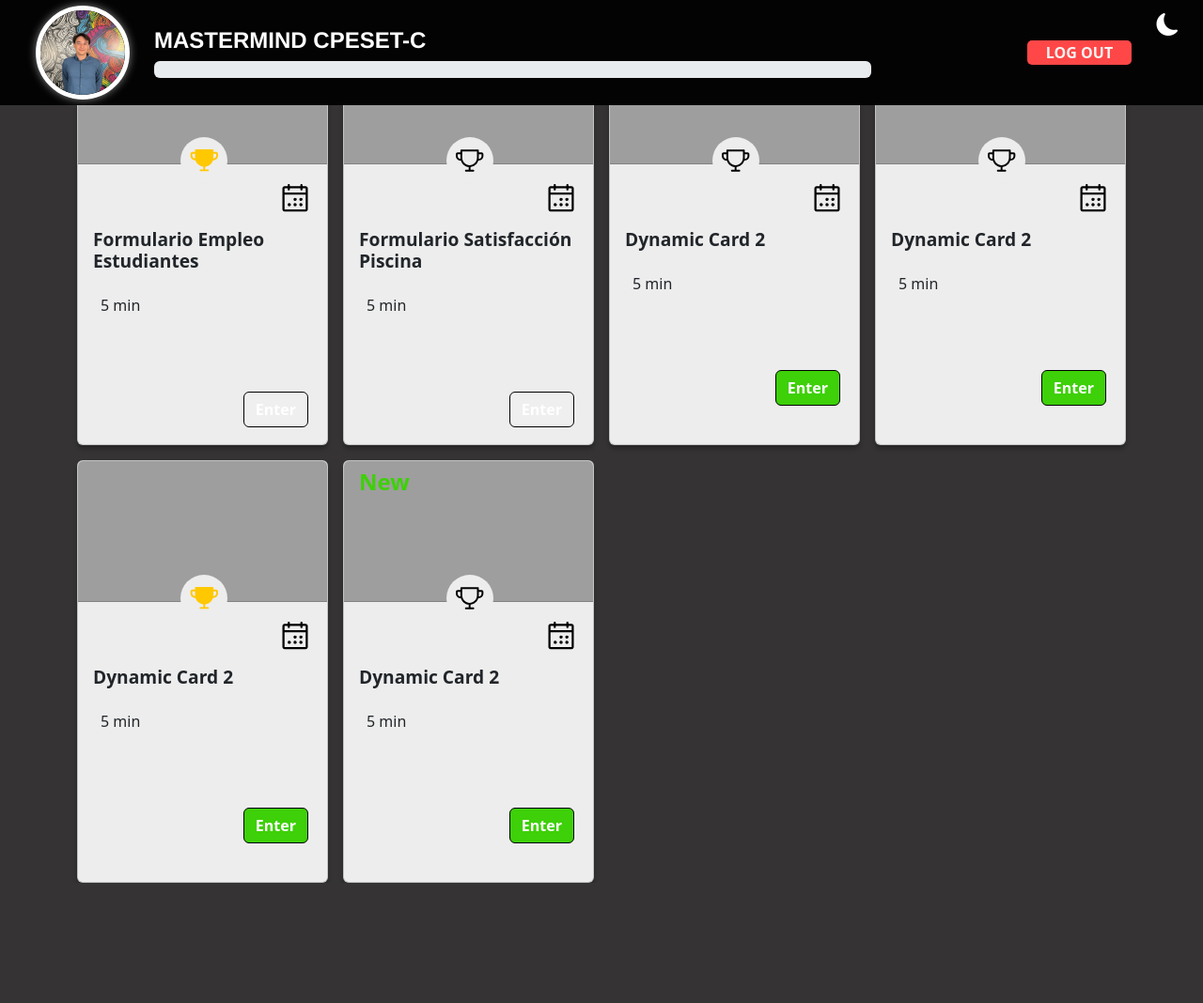
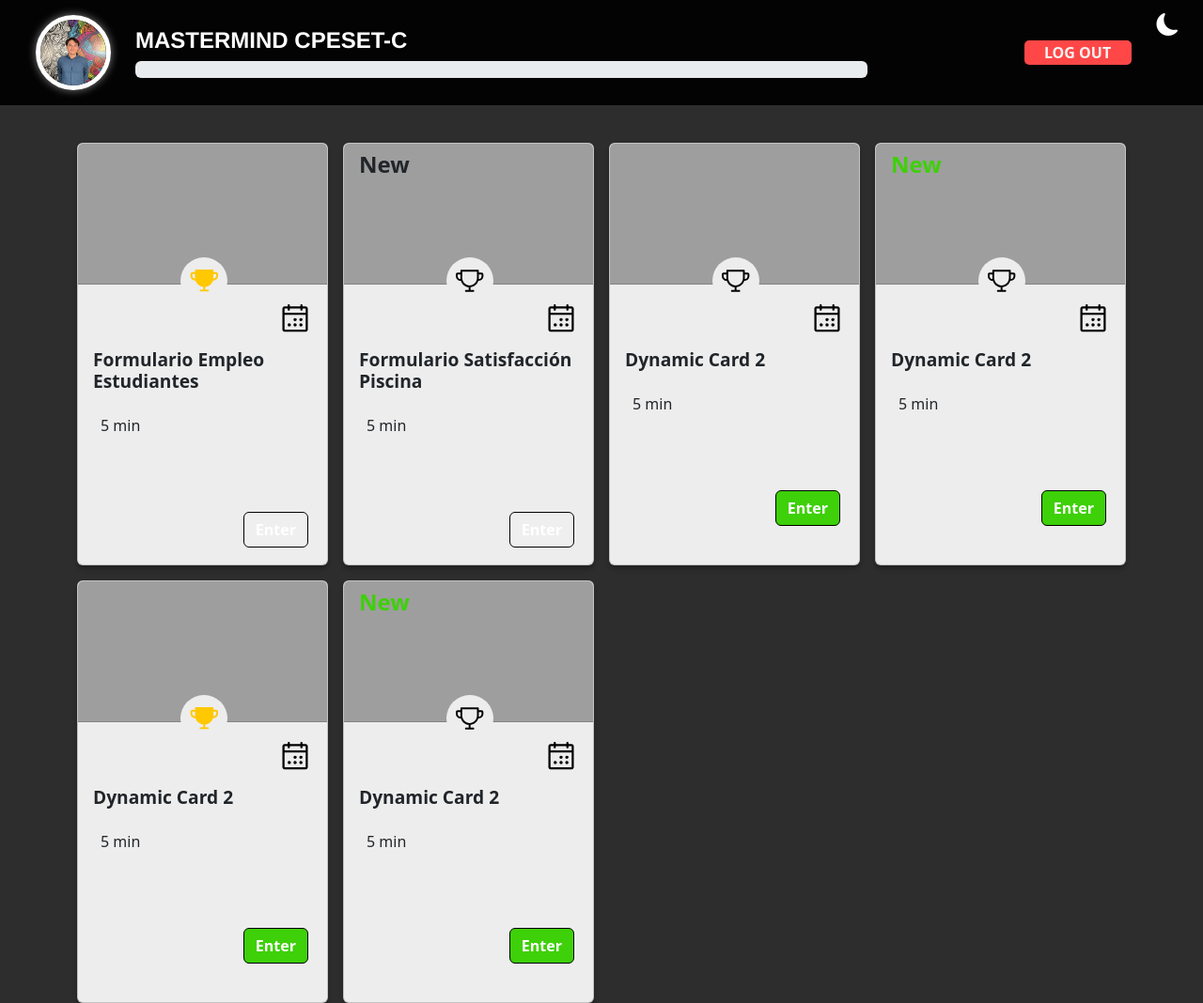
Before and after one commit to josephcheel/ft_form_frontend, a website built with Vite: page User/index.html in a window 1280 px wide. Shown: the whole page at 94% size. Before the commit the page ends 940 px from the top, so only its background shows below. Built offline with nearby package versions, Linux system fonts and the light colour scheme.

Commit message:
merged changes from cristobal y joseph

```diff
--- a/User/Header/header.css
+++ b/User/Header/header.css
@@ -12,7 +12,19 @@ header {
     padding-right: 3vw;
 }
 
-h1 {
+user-forms {
+    position: absolute; /* Allows positioning using top, left, right, bottom */
+    top: 14vh; /* Adjust to match the height of your header */
+    left: 0;
+    width: 100%; /* Match the width of the page */
+    z-index: 5; /* Ensure it's above other content but below overlays */
+    background-color: #2d2d2d; /* Optional: Set a background color */
+    color: white; /* Optional: Adjust text color */
+    padding: 1rem; /* Optional: Add padding for content */
+}
+
+
+.user-title-name {
     color: white;
     font-size: 1.5rem;
     font-weight: 700;
@@ -23,7 +35,7 @@ h1 {
 
 .rounded-circle {
     border-radius: 50%;
-    width: 100px;
+    width: 80px;
     border: 5px solid white;
     box-shadow: 0 0 10px rgba(255, 255, 255, 0.5);
 }
--- a/User/index.html
+++ b/User/index.html
@@ -15,7 +15,7 @@
             width: 100%;
             height: 100vh;
             margin: 0;
-            overflow: hidden;
+            overflow: scroll;
         }
 	</style>
 </head>
@@ -23,7 +23,7 @@
 	<header>
 		<img src="/public/assets/images/cpeset-c.png" alt="Profile Picture" class="rounded-circle">
 		<div class="profile-container">
-			<h1>Mastermind cpeset-c</h1>
+			<h1 class="user-title-name">Mastermind cpeset-c</h1>
 			<div class="progress">
 				<div
 					class="progress-bar bg-success"
@@ -45,9 +45,7 @@
 		</div>
 	</header>
 
-	<main>
 		<user-forms></user-forms>
-	</main>
 
 	<script src="./Header/logout.js"></script>
 	<script src="./Header/theme.js"></script>
```
Also changed, not shown: User/Nav/NavExample.html (deleted, +0 -11 lines).
